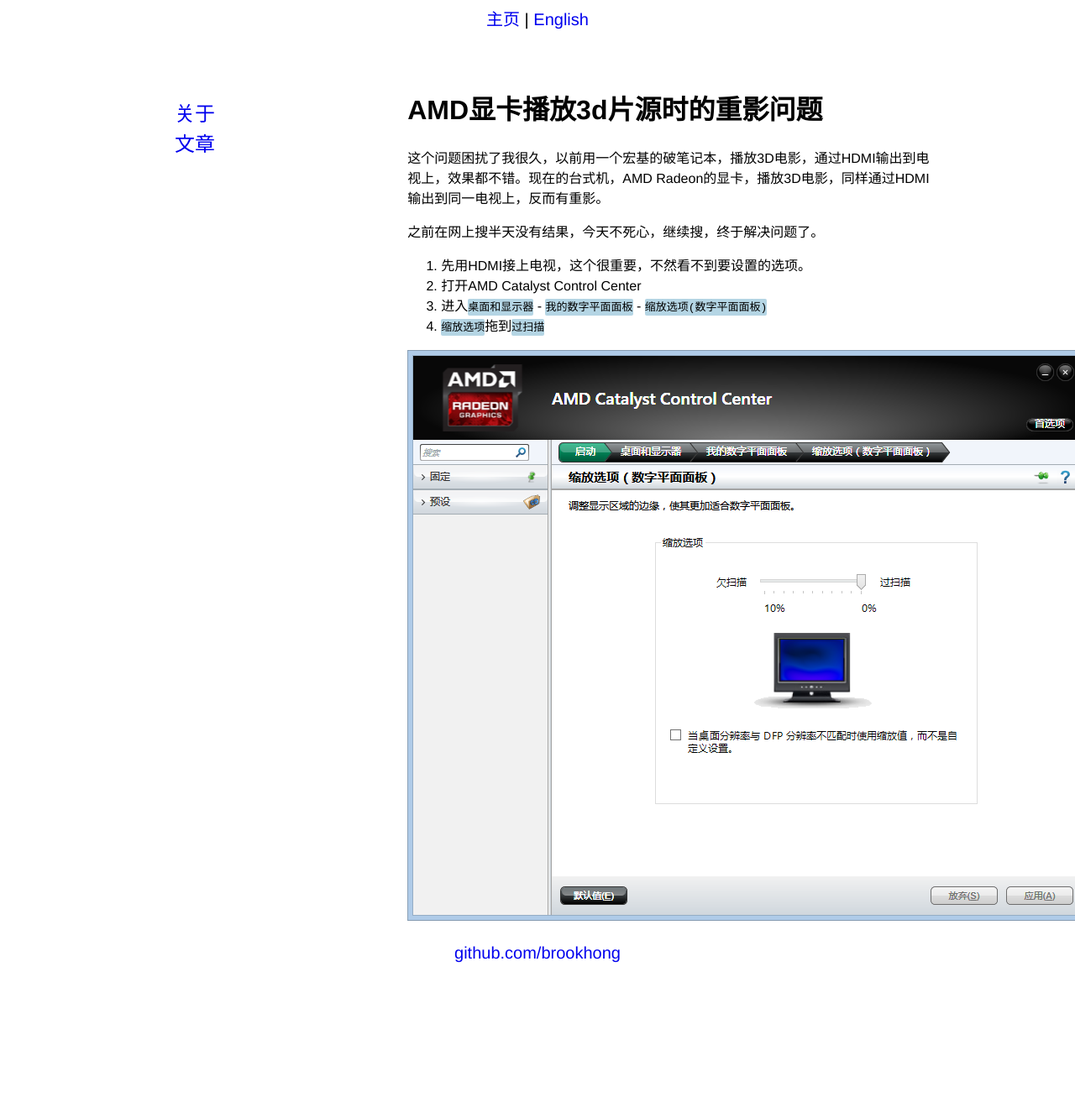
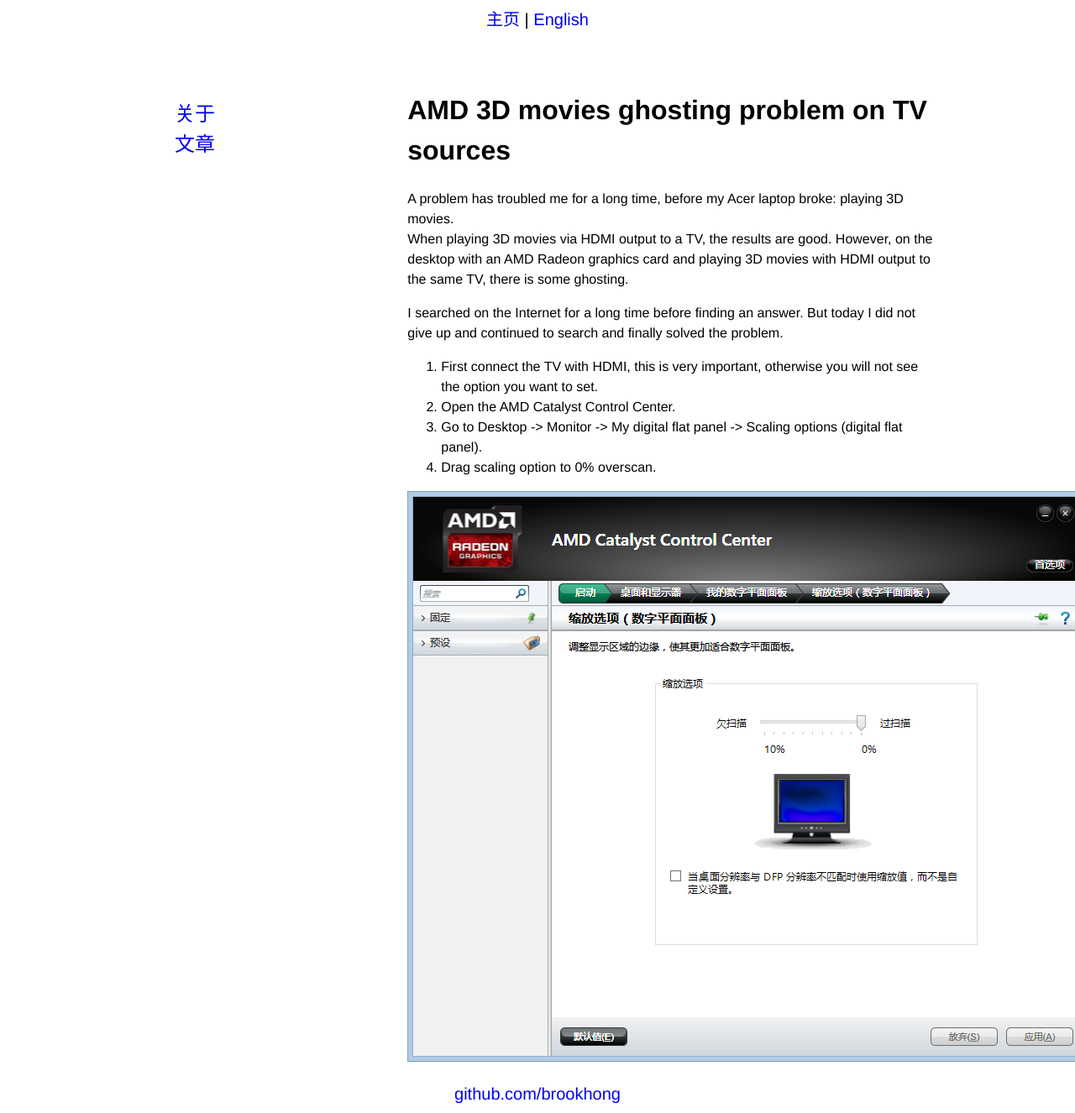
Before and after one commit to brookhong/brookhong.github.io, a Jekyll site: the page built from _posts/2014-11-21-amd-3d.md, in a window 1280 px wide. Shown: the whole page at 84% size. Built offline with Jekyll 4.4.1, drawn with Linux system fonts in a browser that asks for light colours; before the commit the page ends 1158 px from its top, so only the background shows below that.

Commit message:
AMD 英语

```diff
--- a/_posts/2014-11-21-amd-3d.md
+++ b/_posts/2014-11-21-amd-3d.md
@@ -1,19 +1,23 @@
 ---
 layout: post_cn
-title: AMD显卡播放3d片源时的重影问题
-category: cn
+title: AMD 3D movies ghosting problem on TV sources
+category: en
 ---
 
 {{ page.title }}
 ================
 
-这个问题困扰了我很久，以前用一个宏基的破笔记本，播放3D电影，通过HDMI输出到电视上，效果都不错。现在的台式机，AMD Radeon的显卡，播放3D电影，同样通过HDMI输出到同一电视上，反而有重影。
+A problem has troubled me for a long time, before my Acer laptop broke: playing 3D movies.
+When playing 3D movies via HDMI output to a TV, the results are good.
+However, on the desktop with an AMD Radeon graphics card and playing 3D movies with
+HDMI output to the same TV, there is some ghosting.
 
-之前在网上搜半天没有结果，今天不死心，继续搜，终于解决问题了。
+I searched on the Internet for a long time before finding an answer.  But today
+I did not give up and continued to search and finally solved the problem.
 
-1. 先用HDMI接上电视，这个很重要，不然看不到要设置的选项。
-1. 打开AMD Catalyst Control Center
-1. 进入`桌面和显示器` - `我的数字平面面板` - `缩放选项(数字平面面板)`
-1. `缩放选项`拖到`过扫描`
+1. First connect the TV with HDMI, this is very important, otherwise you will not see the option you want to set.
+1. Open the AMD Catalyst Control Center.
+1. Go to Desktop -> Monitor -> My digital flat panel -> Scaling options (digital flat panel).
+1. Drag scaling option to 0% overscan.
 
 ![overscan](/assets/images/overscan.png)
```
Also changed, not shown: _posts/2014-11-21-amd-3d-cn.md (added, +19 -0 lines).
